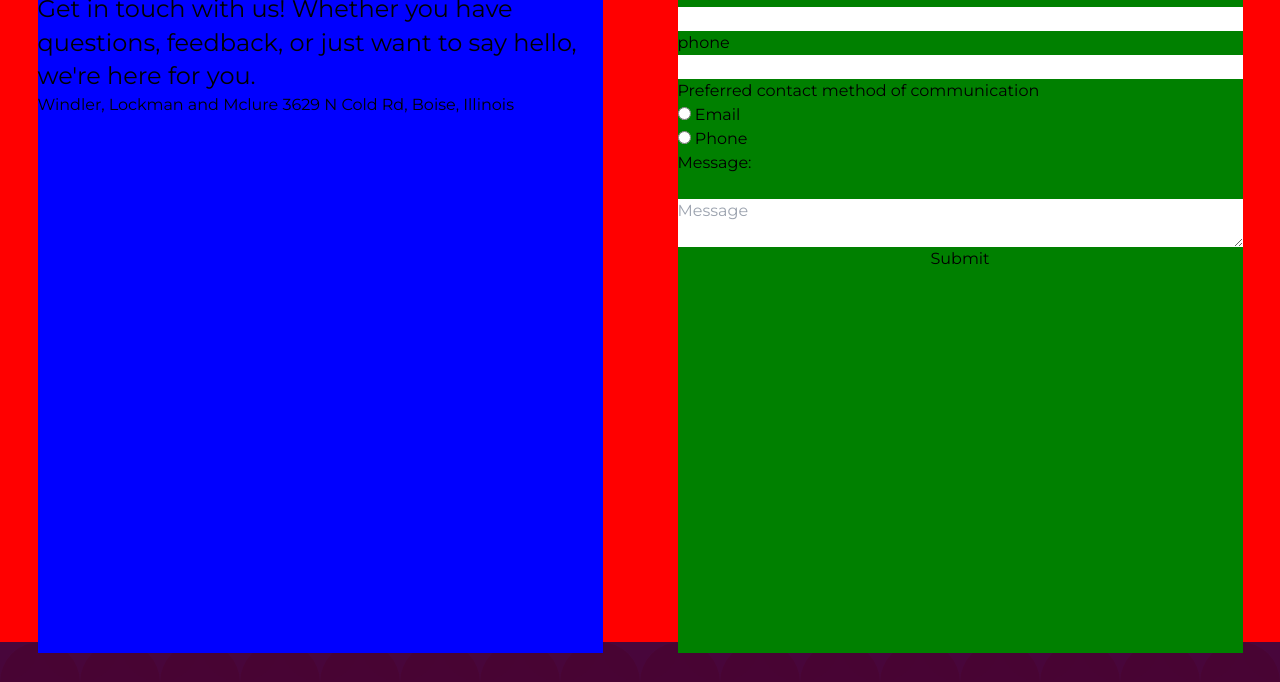
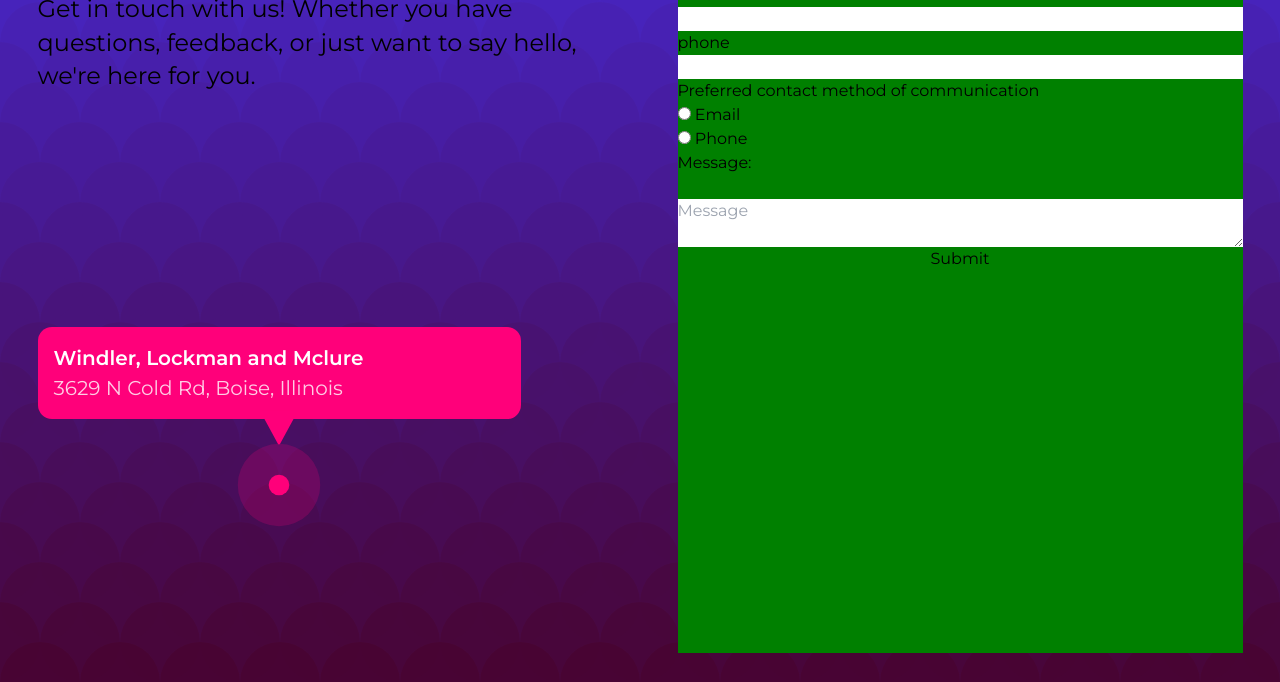
Before and after one commit to DesmonFur/contact-us, a plain HTML site: page index.html in a window 1280 px wide. Shown: the part 118-800 px from the top of the page. Drawn offline with nearby package versions, Linux system fonts and the light colour scheme.

Commit message:
location bubble built

```diff
--- a/index.css
+++ b/index.css
@@ -15,7 +15,7 @@ body {
   display: flex;
   justify-content: space-around;
   align-items: center;
-  background-color: red;
+  /* background-color: red; */
   /* width: 1800px; */
   height: 90vh;
   width: 100vw;
@@ -39,14 +39,57 @@ h1 {
   height: 742px;
 }
 
+.col-left {
+  display: flex;
+  flex-direction: column;
+  /* background-color: blue; */
+}
+
+.location-bubble {
+  background-color: #ff007a;
+  height: 92px;
+  width: 483px;
+  margin-top: auto;
+  margin-bottom: auto;
+  position: relative;
+  border-radius: 14px;
+}
+
+.location-info {
+  display: flex;
+  flex-direction: column;
+  font-size: 20px;
+  color: white;
+  margin: 16px;
+}
+
+.location-name {
+  font-weight: 600;
+}
+
+.location-address {
+  opacity: 80%;
+}
+
+.triangle {
+  position: absolute;
+  top: 100%;
+  left: 50%;
+  transform: translate(-50%, -30%); /* Centers the element */
+  /* margin-top: 10px; */
+}
+
+.location-dot {
+  position: absolute;
+  top: 100%;
+  left: 50%;
+  transform: translate(-50%, -20%); /* Centers the element */
+}
+
 .col-right {
   background-color: green;
   width: 565px;
   height: 742px;
-}
-
-.col-left {
-  background-color: blue;
 }
 
 .contact-form {
--- a/index.html
+++ b/index.html
@@ -29,14 +29,39 @@
           want to say hello, we're here for you.
         </p>
         <div class="location-bubble">
-          <div>
+          <div class="location-info">
             <span class="location-name">Windler, Lockman and Mclure</span>
             <span class="location-address"
               >3629 N Cold Rd, Boise, Illinois</span
             >
           </div>
-          <div class="triangle"></div>
-          <div class="location-dot"></div>
+          <svg
+            xmlns="http://www.w3.org/2000/svg"
+            width="42"
+            height="42"
+            viewBox="0 0 32 32"
+            class="triangle"
+          >
+            <path
+              fill="#FF007A"
+              d="M29.02 3c.569 0 .978.477.98 1c0 .163-.039.33-.125.489l-13.02 23.986c-.186.344-.52.525-.855.525s-.67-.181-.856-.525L2.124 4.49A1 1 0 0 1 2 4c.002-.523.411-1 .98-1z"
+            />
+          </svg>
+          <svg
+            xmlns="http://www.w3.org/2000/svg"
+            width="220"
+            height="220"
+            viewBox="0 0 256 256"
+            class="location-dot"
+          >
+            <g fill="#FF007A">
+              <path
+                d="M176 128a48 48 0 1 1-48-48a48 48 0 0 1 48 48"
+                opacity="0.2"
+              />
+              <path d="M140 128a12 12 0 1 1-12-12a12 12 0 0 1 12 12" />
+            </g>
+          </svg>
         </div>
       </div>
       <div class="col-right">
```
